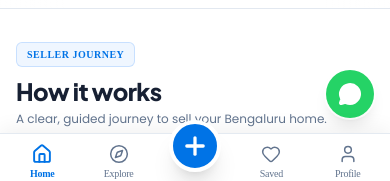
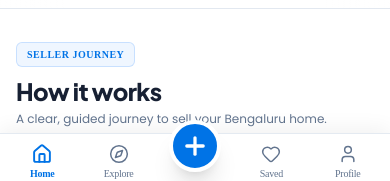
Before and after one commit to riyazmyhappyjourney-alt/SMG---MVP, a React (Vite) app: page / in a window 390 px wide. Shown: the part 646-827 px from the top of the page. Built offline with nearby package versions, Linux system fonts and the light colour scheme; no server answers.

Commit message:
fix(ui): remove floating WhatsApp button from mobile view

```diff
--- a/src/components/home/HomePage.tsx
+++ b/src/components/home/HomePage.tsx
@@ -13,7 +13,6 @@ import { MobileBottomNav } from '../common/MobileBottomNav';
 import { UserAuthProfile } from '../../types/user';
 import { trackEvent } from '../../utils/analytics';
 import { redirectToBuyMyGhar } from '../../utils/domainConfig';
-import { MessageCircle } from 'lucide-react';
 
 interface HomePageProps {
   activeUser?: UserAuthProfile | null;
@@ -223,16 +222,7 @@ export const HomePage: React.FC<HomePageProps> = ({
         onClose={() => setIsFavoritesModalOpen(false)}
       />
 
-      {/* Floating WhatsApp Action for Mobile View */}
-      <a
-        href="https://wa.me/918217873708?text=Hello%20SellMyGhar%20Desk,%20I%20have%20an%20enquiry%20regarding%20Bengaluru%20apartment%20resales."
-        target="_blank"
-        rel="noopener noreferrer"
-        aria-label="Chat with SellMyGhar Concierge on WhatsApp"
-        className="fixed right-4 bottom-20 z-40 md:hidden w-12 h-12 bg-[#25D366] hover:bg-[#20bd5a] text-white rounded-full shadow-lg flex items-center justify-center transition-transform hover:scale-110 active:scale-95 cursor-pointer ring-2 ring-white/80"
-      >
-        <MessageCircle className="w-6 h-6 fill-current" />
-      </a>
+
 
       {/* Mobile Bottom Navigation Bar */}
       <MobileBottomNav
```
